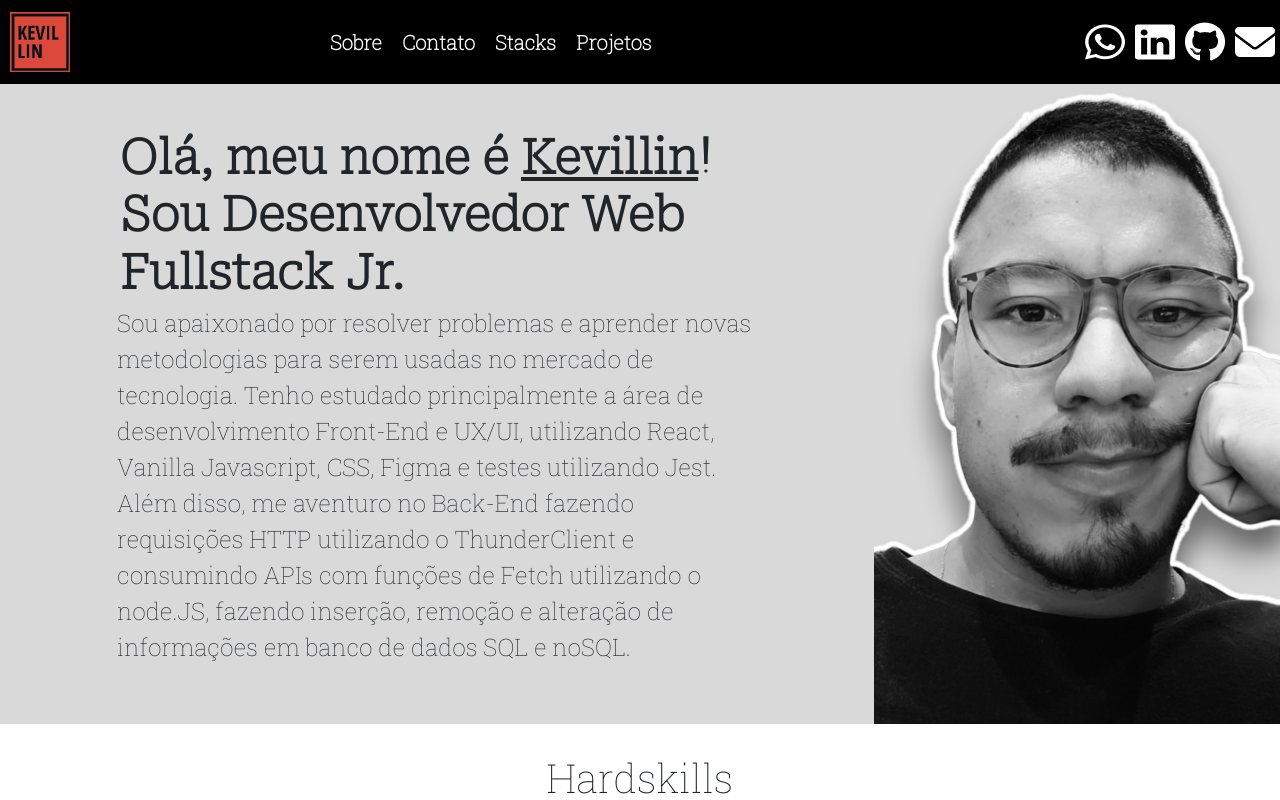
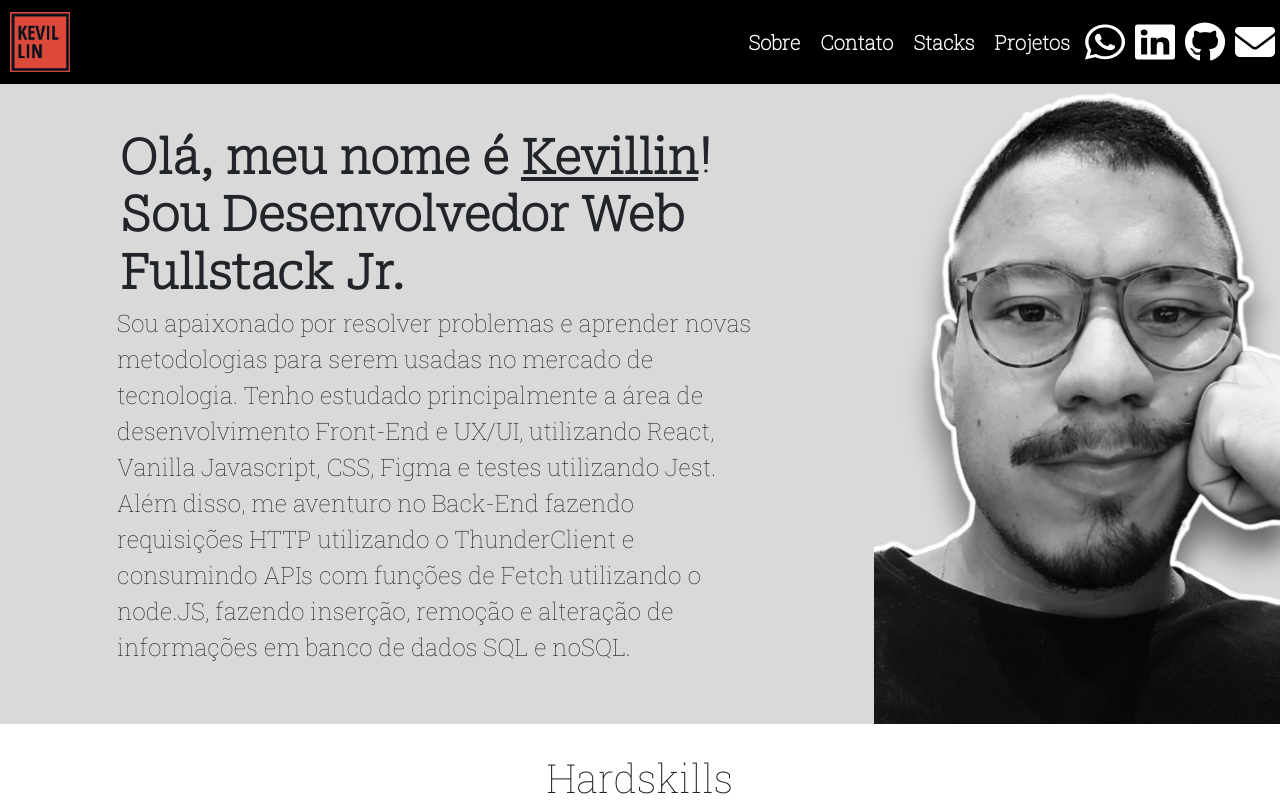
Before and after one commit to kevillin/portfolio, a React (Vite) app: page / in a window 1280 px wide. Shown: the top 800 px of the page. Built offline with nearby package versions, Linux system fonts and the light colour scheme; no server answers.

Commit message:
style: resolvido o problema do hamburguer

```diff
--- a/src/styles/NavBar.css
+++ b/src/styles/NavBar.css
@@ -11,7 +11,6 @@
 .mobile-menu {
   display: flex;
   justify-content: space-between;
-  width: 75%;
 }
 
 #logo {
@@ -70,7 +69,7 @@
   }
 
   .mobile-menu.active {
-    height: 15%;
+    height: 130px;
     visibility: visible;
     overflow-y: auto;
   }
```
